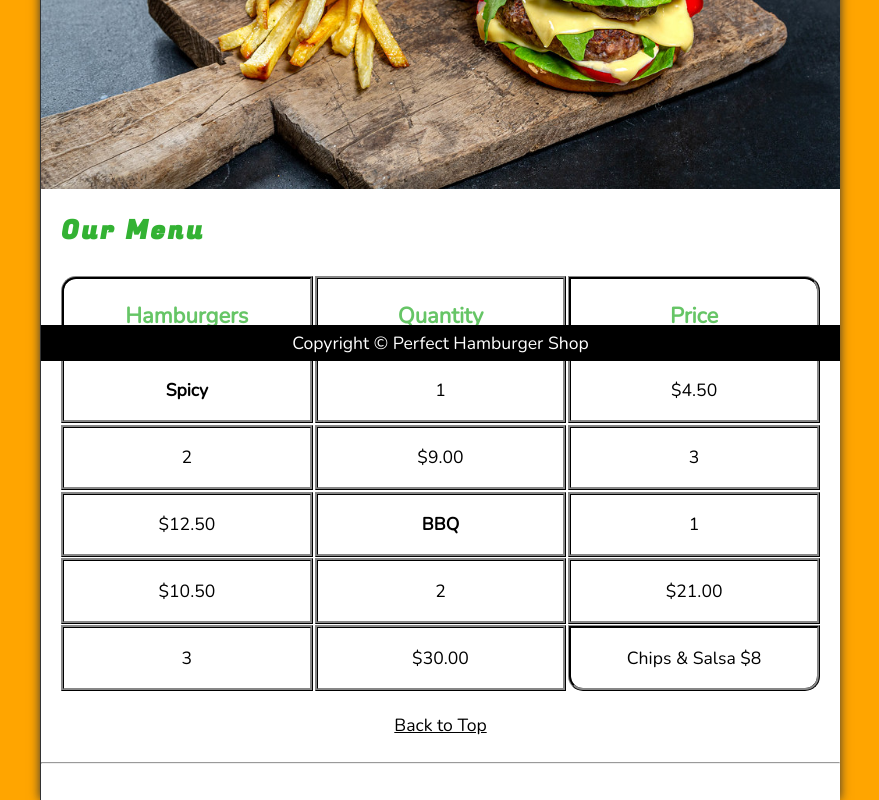
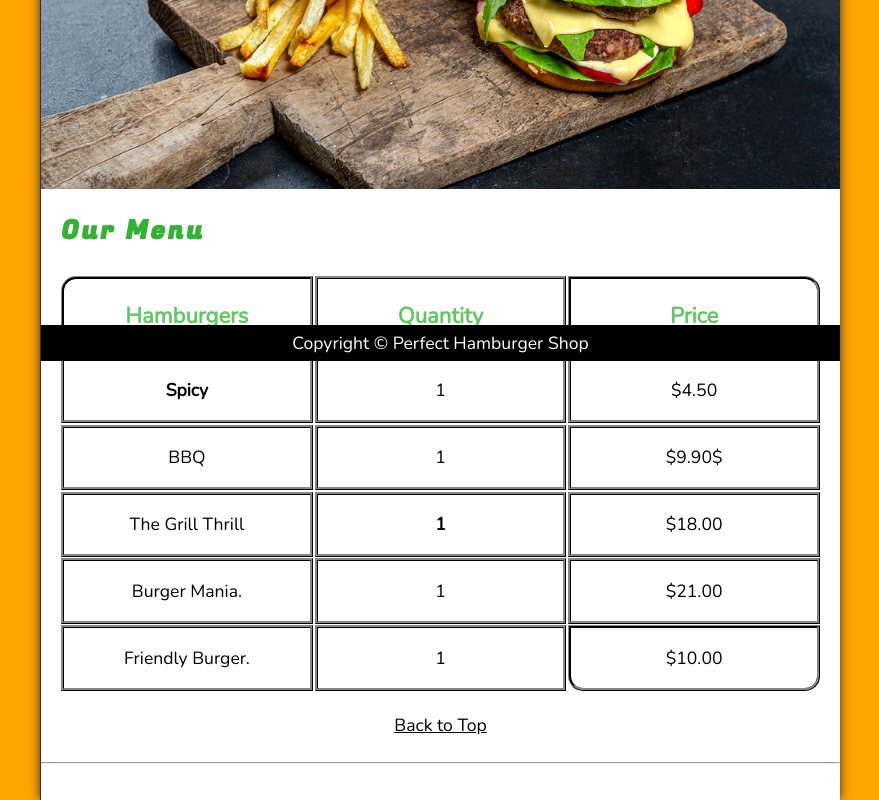
Before and after one commit to furkancnkr/HTMLWebsite1-2, a plain HTML site: page CSS-HTML-WEBSITE/index.html in a window 1280 px wide. Shown: the part 439-1239 px from the top of the page, without its empty margins (200-1079 px from the left). Drawn offline with nearby package versions, Linux system fonts and the light colour scheme.

Commit message:
Update index.html

```diff
--- a/CSS-HTML-WEBSITE/index.html
+++ b/CSS-HTML-WEBSITE/index.html
@@ -65,38 +65,37 @@
                                 <td class="menu__item">$4.50</td>
                             </tr>
                             <tr>
-                            <td class="menu__item">2</td>
-                                <td class="menu__item">$9.00</td>
+                            <td class="menu__item">BBQ</td>
+                                <td class="menu__item">1</td>
                             </tr>
                             <tr>
-                            <td class="menu__item">3</td>
-                                <td class="menu__item">$12.50</td>
+                            <td class="menu__item">$9.90$</td>
+                                <td class="menu__item">The Grill Thrill</td>
                             </tr>
                             <tr>
                                 <th class="menu__item" scope="row" rowspan="3">
-                                    BBQ
+                                    1
                                 </th>
-                                <td class="menu__item">1</td>
-                                <td class="menu__item">$10.50</td>
+                                <td class="menu__item">$18.00</td>
+                                <td class="menu__item">Burger Mania.</td>
                             </tr>
                             <tr>
-                            <td class="menu__item">2</td>
+                            <td class="menu__item">1</td>
                                 <td class="menu__item">$21.00</td>
                             </tr>
                             <tr>
-                            <td class="menu__item">3</td>
-                                <td class="menu__item">$30.00</td>
+                            <td class="menu__item">Friendly Burger.</td>
+                                <td class="menu__item">1</td>
                             </tr>
                         </tbody>
                         <tfoot>
                             <tr>
                                 <td class="menu__item" colspan="3">
-                                    Chips &amp; Salsa $8
+                                 $10.00
                                 </td>
                             </tr>
                         </tfoot>
                 </table>
-
                 <p class="center">
                     <a href="#">Back to Top</a>
                 </p>
```
